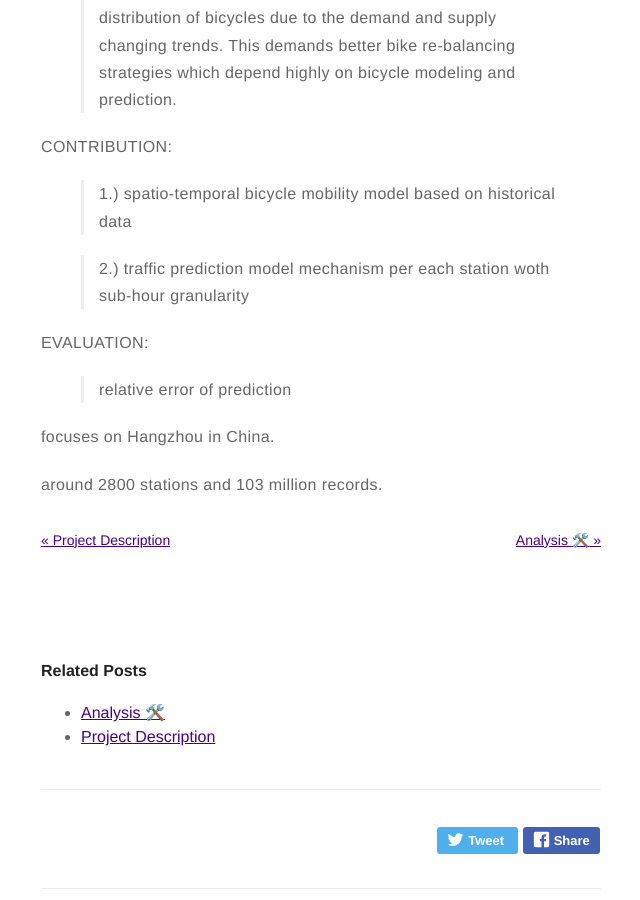
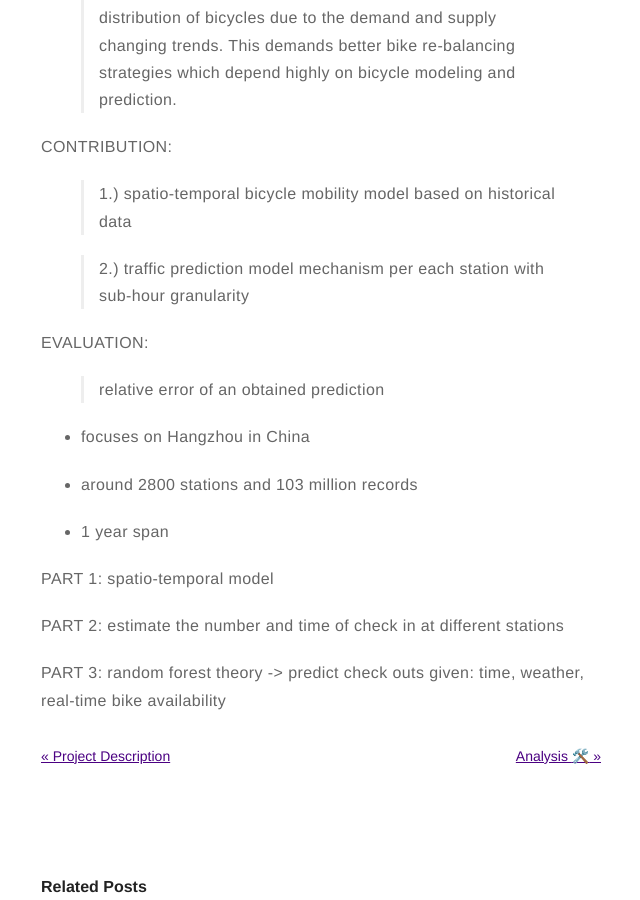
Before and after one commit to dljubenk/dljubenk.github.io, a Jekyll site: the page built from _posts/2019-02-06-literature-study.markdown, in a window 1280 px wide and 900 px high, scrolled down 11528 px. Shown: the whole window, without its empty margins (319-959 px from the left). Built offline with Jekyll 4.4.1, drawn with Linux system fonts in a browser that asks for light colours; emoji names are drawn with the system emoji font; comment, search, counter and statistics services are not loaded.

Commit message:
Update 2019-02-06-literature-study.markdown

```diff
--- a/_posts/2019-02-06-literature-study.markdown
+++ b/_posts/2019-02-06-literature-study.markdown
@@ -278,14 +278,25 @@ MOTIVATION:
 CONTRIBUTION:
 > 1.) spatio-temporal bicycle mobility model based on historical data
 
-> 2.) traffic prediction model mechanism per each station woth sub-hour granularity
+> 2.) traffic prediction model mechanism per each station with sub-hour granularity
 
 EVALUATION:
-> relative error of prediction
+> relative error of an obtained prediction
 
-focuses on Hangzhou in China.
+- focuses on Hangzhou in China
 
-around 2800 stations and  103 million records.
+- around 2800 stations and 103 million records
+
+- 1 year span
+
+PART 1: spatio-temporal model
+
+PART 2: estimate the number and time of check in at different stations
+
+PART 3: random forest theory -> predict check outs given: time, weather, real-time bike availability
+
+
+
 
 
 [1]: /assets/images/paper1.png
```
